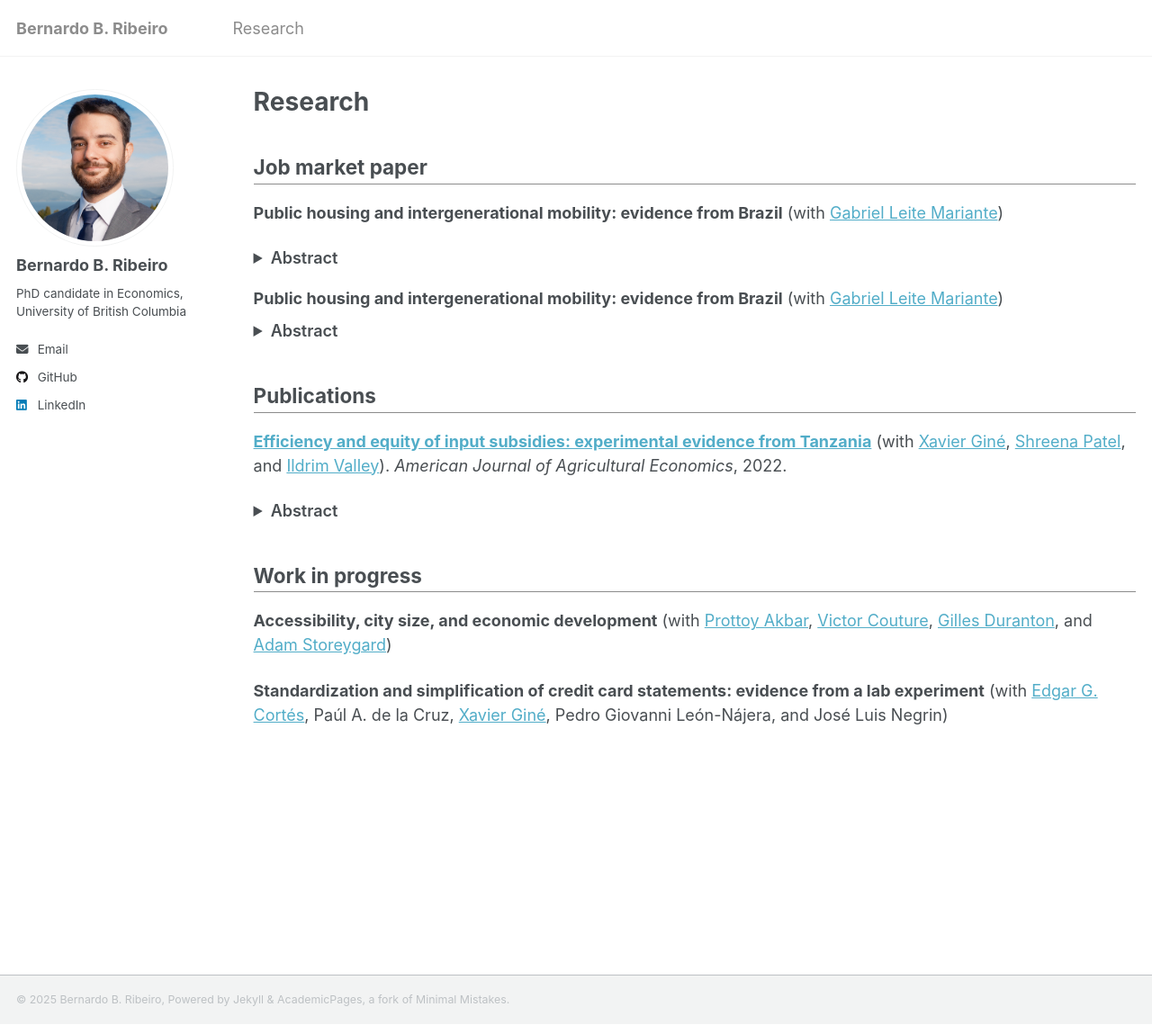
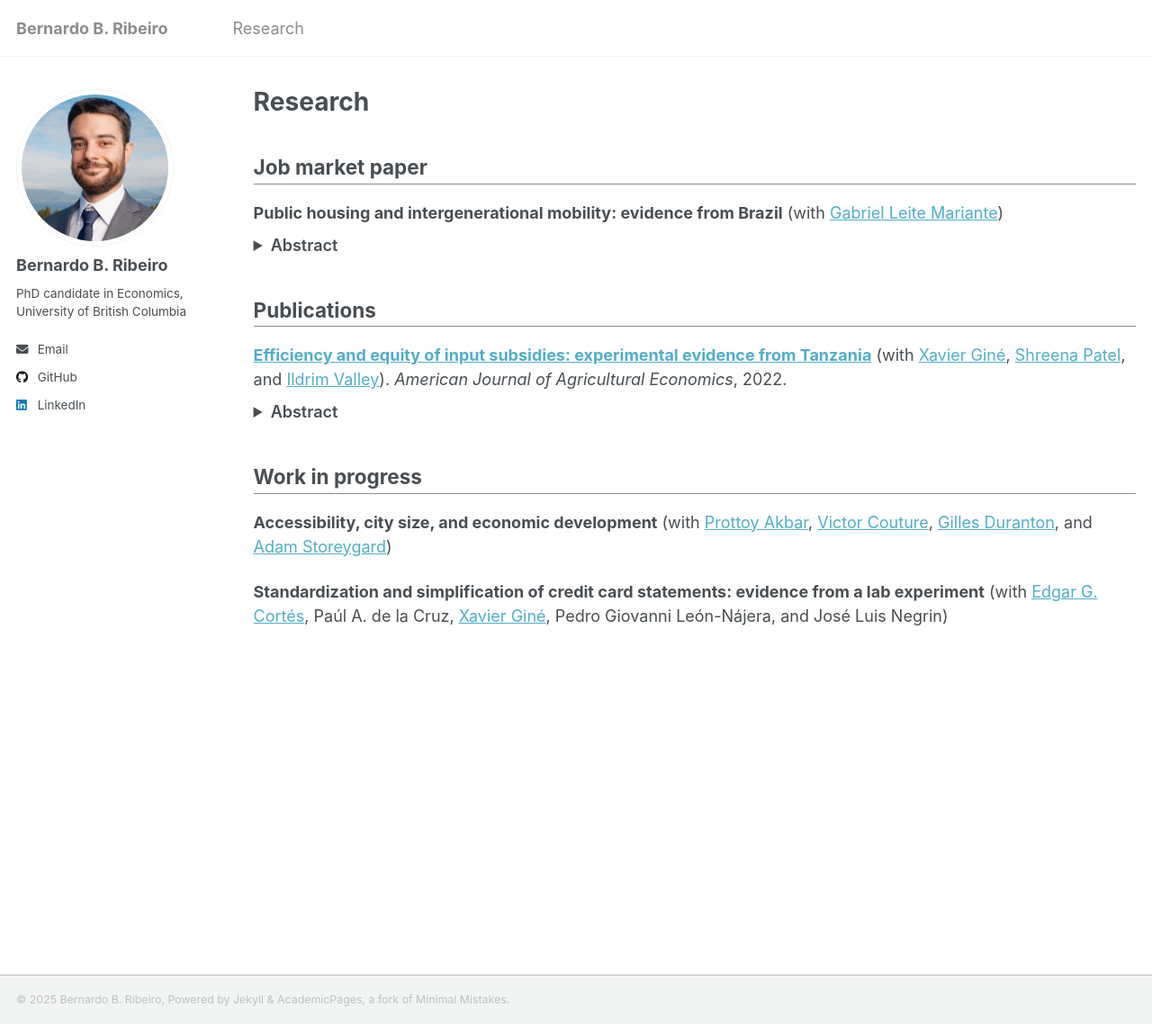
Before and after one commit to bbribeiro/bbribeiro.github.io, a Jekyll site: the page built from _pages/research.md, in a window 1280 px wide and 1139 px high. Shown: the whole window at 90% size. Built offline with Jekyll 4.4.1, drawn with Linux system fonts in a browser that asks for light colours; a script that is not in the unit is left out.

Commit message:
Update research.md

```diff
--- a/_pages/research.md
+++ b/_pages/research.md
@@ -7,24 +7,32 @@ author_profile: true
 
 ## Job market paper
 
-**Public housing and intergenerational mobility: evidence from Brazil** (with [Gabriel Leite Mariante](https://www.gleitemariante.com/home))
-<details class="abstract">
-<summary>Abstract</summary>
-<p>Short abstract goes here.</p>
-</details>
-
 <p class="paper-title"><strong>Public housing and intergenerational mobility: evidence from Brazil</strong> (with <a href="https://www.gleitemariante.com/home">Gabriel Leite Mariante</a>)</p>
 <details class="abstract">
   <summary>Abstract</summary>
   <p>Short abstract goes here.</p>
 </details>
 
+
 ## Publications
-[**Efficiency and equity of input subsidies: experimental evidence from Tanzania**]((https://onlinelibrary.wiley.com/doi/abs/10.1111/ajae.12314)) (with [Xavier Giné](https://sites.google.com/site/decrgxaviergine/home), [Shreena Patel](https://www.dfc.gov/who-we-are/shreena-patel), and [Ildrim Valley](https://www.theigc.org/people/ildirim-valley)). *American Journal of Agricultural Economics*, 2022.
+
+<!-- AEJA 2022 -->
+<p class="paper-title">
+  <strong><a href="https://onlinelibrary.wiley.com/doi/abs/10.1111/ajae.12314">
+  Efficiency and equity of input subsidies: experimental evidence from Tanzania</a></strong>
+  (with <a href="https://sites.google.com/site/decrgxaviergine/home">Xavier Giné</a>,
+  <a href="https://www.dfc.gov/who-we-are/shreena-patel">Shreena Patel</a>, and
+  <a href="https://www.theigc.org/people/ildirim-valley">Ildrim Valley</a>).
+  <em>American Journal of Agricultural Economics</em>, 2022.
+</p>
+
 <details class="abstract">
-<summary>Abstract</summary>
-<p>Input subsidy programs (ISP) often have two conflicting targeting goals: selecting individuals with the highest marginal return to inputs on efficiency grounds, or the poorest individuals on equity grounds, allowing for a secondary market to restore efficiency gains. To study this targeting dilemma, we implement a field experiment where beneficiaries of an ISP were selected via a lottery or a local committee. In lottery villages, we find evidence of displacement of private fertilizer and of a secondary market as beneficiaries are more likely to sell inputs to non-beneficiaries. In contrast, in non-lottery villages we find no evidence of displacement nor of elite capture. The impacts of the ISP on agricultural productivity and welfare are limited, suggesting that resources should be directed at complementary investments, such as improving soil quality and irrigation.</p>
+  <summary>Abstract</summary>
+  <p>
+    Input subsidy programs (ISP) often have two conflicting targeting goals: selecting individuals with the highest marginal return to inputs on efficiency grounds, or the poorest individuals on equity grounds, allowing for a secondary market to restore efficiency gains. To study this targeting dilemma, we implement a field experiment where beneficiaries of an ISP were selected via a lottery or a local committee. In lottery villages, we find evidence of displacement of private fertilizer and of a secondary market as beneficiaries are more likely to sell inputs to non-beneficiaries. In contrast, in non-lottery villages we find no evidence of displacement nor of elite capture. The impacts of the ISP on agricultural productivity and welfare are limited, suggesting that resources should be directed at complementary investments, such as improving soil quality and irrigation.
+  </p>
 </details>
+
 
 ## Work in progress
 **Accessibility, city size, and economic development** (with [Prottoy Akbar](https://www.prottoyamanakbar.com/), [Victor Couture](https://www.victorcouture.org/), [Gilles Duranton](https://real-faculty.wharton.upenn.edu/duranton/), and [Adam Storeygard](https://sites.google.com/site/adamstoreygard/))
```
